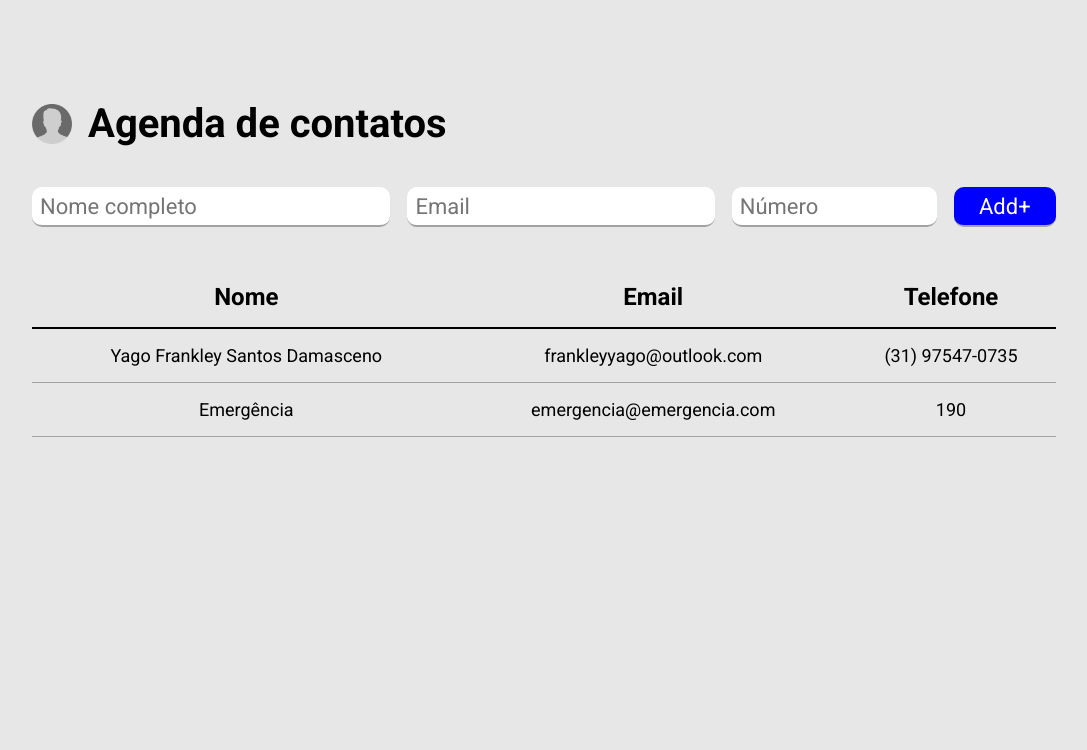
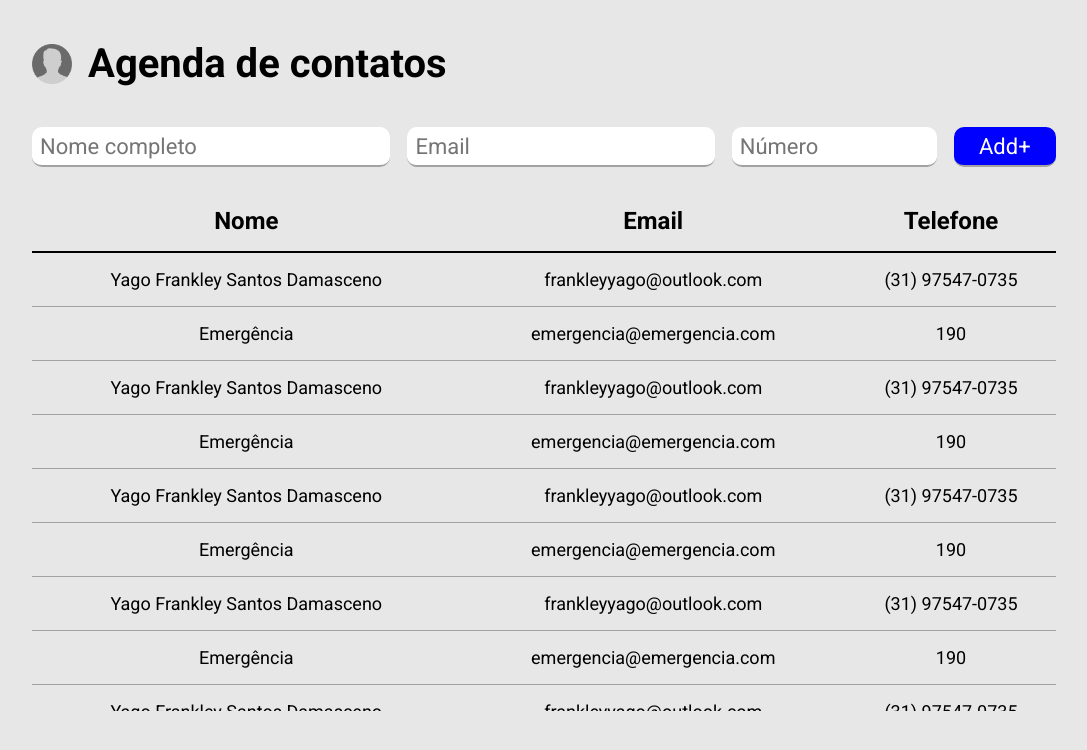
Before and after one commit to frankleyyago/ContactAgenda, a React (Create React App) app: page / in a window 1280 px wide. Shown: the top 750 px of the page, without its empty margins (96-1183 px from the left). Built offline with nearby package versions, Linux system fonts and the light colour scheme.

Commit message:
feat: removing scrollbar and sticking thead

```diff
--- a/src/components/Contact/index.tsx
+++ b/src/components/Contact/index.tsx
@@ -1,7 +1,13 @@
-import { TableBodyStyles, TableHeadStyles, TableStyles } from './styles'
+import {
+  TableBodyStyles,
+  TableContainer,
+  TableHeadStyles,
+  TableStyles
+} from './styles'
 
 const Contact = () => (
   <>
+    <TableContainer>
       <TableStyles cellSpacing="0">
         <TableHeadStyles>
           <tr>
@@ -21,8 +27,79 @@ const Contact = () => (
             <td>emergencia@emergencia.com</td>
             <td>190</td>
           </tr>
+          <tr>
+            <td>Yago Frankley Santos Damasceno</td>
+            <td>frankleyyago@outlook.com</td>
+            <td>(31) 97547-0735</td>
+          </tr>
+          <tr>
+            <td>Emergência</td>
+            <td>emergencia@emergencia.com</td>
+            <td>190</td>
+          </tr>
+          <tr>
+            <td>Yago Frankley Santos Damasceno</td>
+            <td>frankleyyago@outlook.com</td>
+            <td>(31) 97547-0735</td>
+          </tr>
+          <tr>
+            <td>Emergência</td>
+            <td>emergencia@emergencia.com</td>
+            <td>190</td>
+          </tr>
+          <tr>
+            <td>Yago Frankley Santos Damasceno</td>
+            <td>frankleyyago@outlook.com</td>
+            <td>(31) 97547-0735</td>
+          </tr>
+          <tr>
+            <td>Emergência</td>
+            <td>emergencia@emergencia.com</td>
+            <td>190</td>
+          </tr>
+          <tr>
+            <td>Yago Frankley Santos Damasceno</td>
+            <td>frankleyyago@outlook.com</td>
+            <td>(31) 97547-0735</td>
+          </tr>
+          <tr>
+            <td>Emergência</td>
+            <td>emergencia@emergencia.com</td>
+            <td>190</td>
+          </tr>
+          <tr>
+            <td>Yago Frankley Santos Damasceno</td>
+            <td>frankleyyago@outlook.com</td>
+            <td>(31) 97547-0735</td>
+          </tr>
+          <tr>
+            <td>Emergência</td>
+            <td>emergencia@emergencia.com</td>
+            <td>190</td>
+          </tr>
+          <tr>
+            <td>Yago Frankley Santos Damasceno</td>
+            <td>frankleyyago@outlook.com</td>
+            <td>(31) 97547-0735</td>
+          </tr>
+          <tr>
+            <td>Emergência</td>
+            <td>emergencia@emergencia.com</td>
+            <td>190</td>
+          </tr>
+          <tr>
+            <td>Yago Frankley Santos Damasceno</td>
+            <td>frankleyyago@outlook.com</td>
+            <td>(31) 97547-0735</td>
+          </tr>
+          <tr>
+            <td>Emergência</td>
+            <td>emergencia@emergencia.com</td>
+            <td>190</td>
+          </tr>
         </TableBodyStyles>
       </TableStyles>
+    </TableContainer>
   </>
 )
 
--- a/src/components/Contact/styles.ts
+++ b/src/components/Contact/styles.ts
@@ -1,8 +1,16 @@
 import styled from 'styled-components'
 import { colors } from '../../styles'
 
+export const TableContainer = styled.div`
+  height: 68vh;
+  overflow-y: scroll;
+
+  ::-webkit-scrollbar {
+    width: 0;
+`
+
 export const TableStyles = styled.table`
-  margin-top: 40px;
+  margin-top: 0px;
   width: 100%;
   color: ${colors.black};
   text-align: center;
@@ -10,13 +18,15 @@ export const TableStyles = styled.table`
 
 export const TableHeadStyles = styled.thead`
   font-size: 22px;
-  width: 100%;
+  position: sticky;
+  top: 0;
+  background-color: ${colors.gray};
 
   th {
     border-bottom: 2px solid ${colors.black};
     font-size: 24px;
-    padding: 16px;
-    font-weight: bold;s
+    padding: 40px 16px 16px;
+    font-weight: bold;
   }
 `
 
@@ -25,7 +35,6 @@ export const TableBodyStyles = styled.tbody`
 
   td {
     padding: 16px 0;
-    text-align: center;
     font-size: 18px;
     border-bottom: 1px solid ${colors.darkGray};
   }
--- a/src/styles/index.ts
+++ b/src/styles/index.ts
@@ -18,12 +18,16 @@ const GlobalStyle = createGlobalStyle`
 
     body {
       background-color: ${colors.gray};
+      overflow: hidden;
+
+      ::-webkit-scrollbar {
+        width: 0;
     }
 
     .container {
       max-width: 1024px;
       width: 100%;
-      margin: 100px auto 200px;
+      margin: 40px auto 200px;
   }
   `
 
```
Lines whose indentation alone changed are shown as unchanged.
